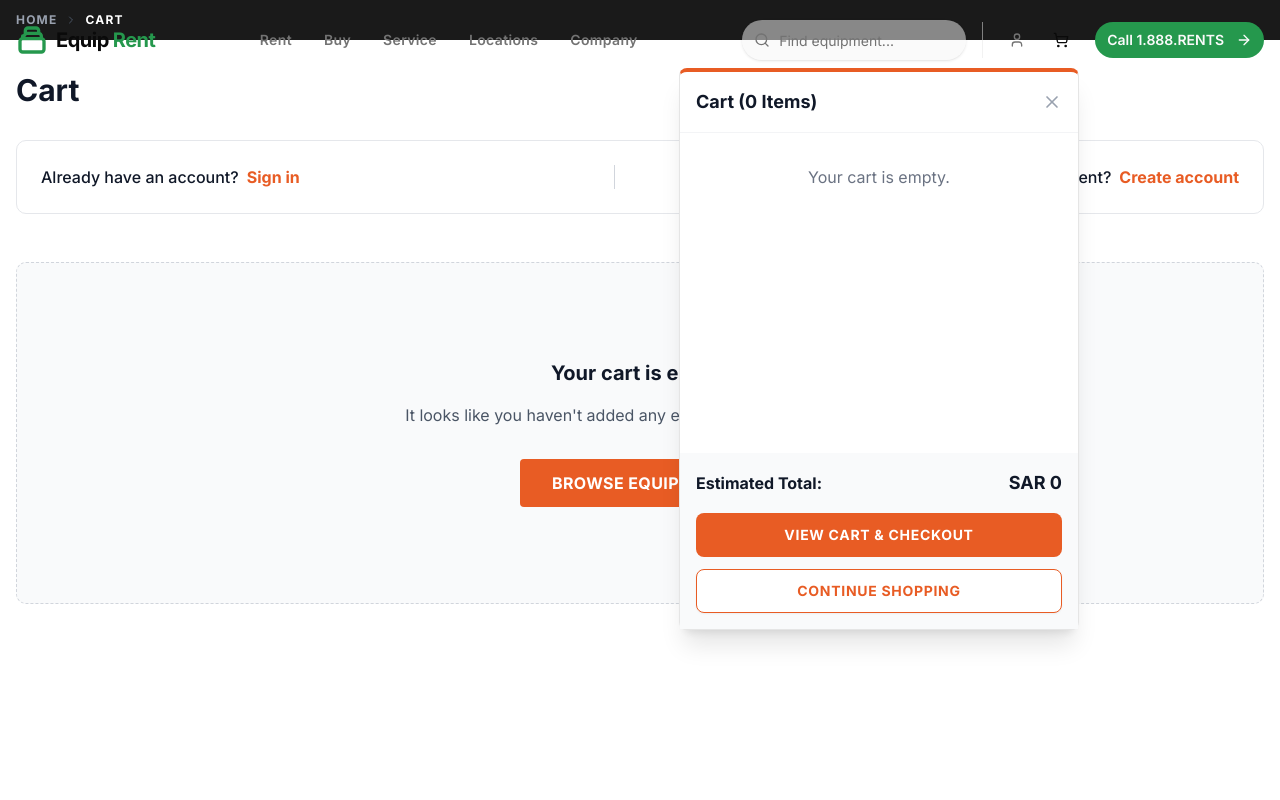
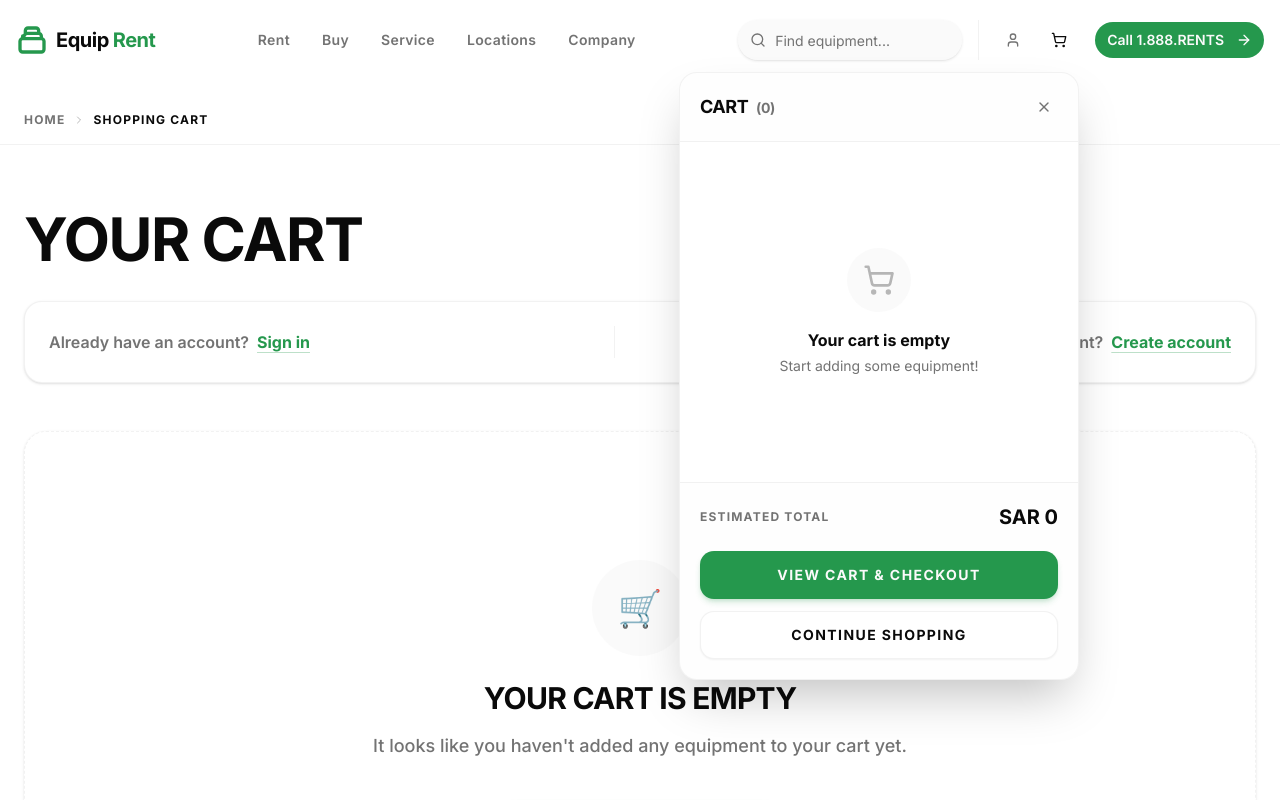
Before and after one commit to awaneesh-anzney/equipmentrent, a Next.js app: page /rent/cart in a window 1280 px wide. Both pictures are taken after a click on the button 1061 px from the left and 40 px from the top of the page. Shown: the top 800 px of the page. Built offline with nearby package versions, Linux system fonts and the light colour scheme.

Commit message:
feat: Implement equipment rental shopping cart functionality, including an add-to-cart dialog, cart page, item cards, and summary.

```diff
--- a/src/app/(equpments)/rent/cart/page.tsx
+++ b/src/app/(equpments)/rent/cart/page.tsx
@@ -13,31 +13,34 @@
     const breakdown = calculateCartBreakdown(cartItems);
 
     return (
-        <div className="min-h-screen bg-white pb-16">
-            {/* Breadcrumb - Optional, but keeps consistency */}
-            <div className="bg-[#1a1a1a] text-white py-3">
-                <div className="container mx-auto px-4">
-                    <div className="flex items-center text-[10px] md:text-xs font-bold tracking-widest uppercase text-gray-400 gap-2">
-                        <Link href="/" className="hover:text-white transition-colors">Home</Link>
-                        <ChevronRight className="h-3 w-3 text-gray-600" />
-                        <span className="text-white">Cart</span>
+        <div className="min-h-screen bg-background pt-24 pb-20">
+            {/* Breadcrumb Area */}
+            <div className="bg-background/80 backdrop-blur-md border-b border-border/50 py-4 top-20 z-40">
+                <div className="container mx-auto px-4 lg:px-6">
+                    <div className="flex flex-wrap items-center text-[10px] md:text-xs font-bold tracking-widest uppercase text-muted-foreground gap-2">
+                        <Link href="/" className="hover:text-primary transition-colors">Home</Link>
+                        <ChevronRight className="h-3 w-3 text-muted-foreground/50" />
+                        <span className="text-foreground font-black">Shopping Cart</span>
                     </div>
                 </div>
             </div>
 
-            <div className="container mx-auto px-4 py-8">
-                <h1 className="text-3xl font-black text-gray-900 mb-8">Cart</h1>
+            <div className="container mx-auto px-4 lg:px-6 py-8 md:py-16">
+                <div className="flex items-center gap-4 mb-8">
+                    <h1 className="text-4xl md:text-6xl font-black text-foreground tracking-tight uppercase">Your Cart</h1>
+                    {cartItems.length > 0 && <span className="bg-primary/10 text-primary border border-primary/20 rounded-full px-4 py-1 text-sm font-black mt-2">{cartItems.length} items</span>}
+                </div>
 
                 {/* Account Banner */}
-                <div className="border border-gray-200 rounded-lg p-6 mb-12 flex flex-col md:flex-row items-center justify-between gap-4 md:gap-0 bg-white">
-                    <div className="flex items-center gap-1 text-sm md:text-base font-medium text-gray-900">
+                <div className="bg-card border border-border/50 shadow-sm rounded-2xl p-6 mb-12 flex flex-col md:flex-row items-center justify-between gap-4 md:gap-0">
+                    <div className="flex items-center gap-2 text-sm md:text-base font-semibold text-muted-foreground">
                         Already have an account?
-                        <Link href="#" className="text-[#E85C24] hover:underline font-bold ml-1">Sign in</Link>
+                        <Link href="#" className="text-primary hover:text-primary/80 transition-colors font-bold underline underline-offset-4 decoration-primary/30 hover:decoration-primary">Sign in</Link>
                     </div>
-                    <div className="hidden md:block w-px h-6 bg-gray-300 mx-4" />
-                    <div className="flex items-center gap-1 text-sm md:text-base font-medium text-gray-900">
+                    <div className="hidden md:block w-px h-8 bg-border/50 mx-4" />
+                    <div className="flex items-center gap-2 text-sm md:text-base font-semibold text-muted-foreground">
                         New to EquipmentRent?
-                        <Link href="#" className="text-[#E85C24] hover:underline font-bold ml-1">Create account</Link>
+                        <Link href="#" className="text-primary hover:text-primary/80 transition-colors font-bold underline underline-offset-4 decoration-primary/30 hover:decoration-primary">Create account</Link>
                     </div>
                 </div>
 
@@ -53,17 +56,20 @@
                         </div>
 
                         {/* Right Side: Summary - Sticky */}
-                        <div className="w-full lg:w-[400px] shrink-0">
+                        <div className="w-full lg:w-[420px] shrink-0">
                             <CartSummary breakdown={breakdown} />
                         </div>
                     </div>
                 ) : (
-                    <div className="text-center py-24 bg-gray-50 rounded-lg border border-dashed border-gray-300">
-                        <h2 className="text-xl font-bold text-gray-900 mb-4">Your cart is empty</h2>
-                        <p className="text-gray-600 mb-8">It looks like you haven't added any equipment to your cart yet.</p>
+                    <div className="text-center py-32 bg-card rounded-3xl border border-dashed border-border/50 shadow-sm flex flex-col items-center">
+                        <div className="w-24 h-24 bg-muted/50 rounded-full flex items-center justify-center mb-6">
+                            <span className="text-4xl">🛒</span>
+                        </div>
+                        <h2 className="text-3xl font-black text-foreground mb-4 uppercase tracking-tight">Your cart is empty</h2>
+                        <p className="text-muted-foreground font-medium mb-10 text-lg">It looks like you haven't added any equipment to your cart yet.</p>
                         <Link
                             href="/rent"
-                            className="inline-flex items-center justify-center px-8 py-3 bg-[#E85C24] text-white font-bold rounded hover:bg-[#d64e18] transition-colors uppercase tracking-wide"
+                            className="inline-flex items-center justify-center px-10 h-14 bg-primary text-primary-foreground font-bold rounded-xl hover:bg-primary/90 transition-all uppercase tracking-widest shadow-md shadow-primary/20 hover:-translate-y-0.5"
                         >
                             Browse Equipment
                         </Link>
--- a/src/components/cart/CartSummary.tsx
+++ b/src/components/cart/CartSummary.tsx
@@ -12,42 +12,42 @@
 
 export function CartSummary({ breakdown }: CartSummaryProps) {
     return (
-        <div className="bg-gray-50 rounded-lg p-6 sticky top-24">
-            <div className="mb-6">
-                <span className="text-sm font-bold text-gray-600 block mb-1">Estimated Total</span>
-                <span className="text-3xl md:text-4xl font-black text-gray-900 block">
+        <div className="bg-card border border-border/50 rounded-3xl p-6 md:p-8 sticky top-32 shadow-sm">
+            <div className="mb-8">
+                <span className="text-[11px] font-black uppercase tracking-widest text-muted-foreground block mb-1">Estimated Total</span>
+                <span className="text-4xl md:text-5xl font-black text-foreground block tracking-tight">
                     SAR {breakdown.total.toLocaleString(undefined, { minimumFractionDigits: 2, maximumFractionDigits: 2 })}
                 </span>
             </div>
 
-            <div className="space-y-3 mb-8 border-b border-gray-200 pb-8">
+            <div className="space-y-4 mb-8 border-b border-border/50 pb-8">
                 <div className="flex justify-between items-center text-sm">
-                    <span className="text-gray-600 font-medium">Rental Charges</span>
-                    <span className="font-bold text-gray-900">
+                    <span className="text-muted-foreground font-semibold">Rental Charges</span>
+                    <span className="font-bold text-foreground">
                         SAR {breakdown.rentalCharges.toLocaleString(undefined, { minimumFractionDigits: 2, maximumFractionDigits: 2 })}
                     </span>
                 </div>
 
                 <div className="flex justify-between items-center text-sm">
-                    <div className="flex items-center gap-1.5">
-                        <span className="text-gray-600 font-medium">Rental Protection Plan</span>
+                    <div className="flex items-center gap-1.5 group">
+                        <span className="text-muted-foreground font-semibold">Rental Protection Plan</span>
                         <span title="Covers accidental damage to equipment" className="cursor-help">
-                            <Info className="h-4 w-4 text-gray-400" />
+                            <Info className="h-4 w-4 text-muted-foreground/50 group-hover:text-primary transition-colors" />
                         </span>
                     </div>
-                    <span className="font-bold text-gray-900">
+                    <span className="font-bold text-foreground">
                         SAR {breakdown.protectionPlan.toLocaleString(undefined, { minimumFractionDigits: 2, maximumFractionDigits: 2 })}
                     </span>
                 </div>
 
                 <div className="flex justify-between items-center text-sm">
-                    <div className="flex items-center gap-1.5">
-                        <span className="text-gray-600 font-medium">Estimated Transportation Fee</span>
+                    <div className="flex items-center gap-1.5 group">
+                        <span className="text-muted-foreground font-semibold">Transportation Fee</span>
                         <span title="Based on delivery location" className="cursor-help">
-                            <Info className="h-4 w-4 text-gray-400" />
+                            <Info className="h-4 w-4 text-muted-foreground/50 group-hover:text-primary transition-colors" />
                         </span>
                     </div>
-                    <span className="font-bold text-gray-900">
+                    <span className="font-bold text-foreground">
                         {breakdown.transportationFee > 0
                             ? `SAR ${breakdown.transportationFee.toLocaleString(undefined, { minimumFractionDigits: 2, maximumFractionDigits: 2 })}`
                             : "SAR -"}
@@ -55,32 +55,32 @@
                 </div>
 
                 <div className="flex justify-between items-center text-sm">
-                    <div className="flex items-center gap-1.5">
-                        <span className="text-gray-600 font-medium">Equipment Charges</span>
+                    <div className="flex items-center gap-1.5 group">
+                        <span className="text-muted-foreground font-semibold">Equipment Charges</span>
                         <span title="Environmental and other fees" className="cursor-help">
-                            <Info className="h-4 w-4 text-gray-400" />
+                            <Info className="h-4 w-4 text-muted-foreground/50 group-hover:text-primary transition-colors" />
                         </span>
                     </div>
-                    <span className="font-bold text-gray-900">
+                    <span className="font-bold text-foreground">
                         SAR {breakdown.equipmentCharges.toLocaleString(undefined, { minimumFractionDigits: 2, maximumFractionDigits: 2 })}
                     </span>
                 </div>
 
-                <div className="flex justify-between items-center text-sm pt-2">
-                    <span className="text-gray-600 font-medium">Taxes</span>
-                    <span className="font-bold text-gray-900">
+                <div className="flex justify-between items-center text-sm pt-4 border-t border-border/30 border-dashed">
+                    <span className="text-muted-foreground font-semibold">Taxes</span>
+                    <span className="font-bold text-foreground">
                         SAR {breakdown.taxes.toLocaleString(undefined, { minimumFractionDigits: 2, maximumFractionDigits: 2 })}
                     </span>
                 </div>
             </div>
 
-            <div className="space-y-4">
-                <Button className="w-full h-12 bg-[#E85C24] hover:bg-[#d64e18] text-white font-bold uppercase tracking-wider text-sm rounded-sm shadow-sm">
+            <div className="space-y-5">
+                <Button className="w-full h-14 bg-primary hover:bg-primary/90 text-primary-foreground font-black uppercase tracking-widest text-sm rounded-xl shadow-md shadow-primary/20 hover:-translate-y-0.5 transition-all">
                     CHECKOUT AS GUEST
                 </Button>
 
-                <div className="text-center text-sm text-gray-600 font-medium">
-                    New to EquipmentRent? <Link href="#" className="text-[#E85C24] hover:underline">Create account</Link>
+                <div className="text-center text-sm text-muted-foreground font-medium bg-muted/30 py-3 rounded-xl border border-border/50">
+                    New to EquipmentRent? <Link href="#" className="text-primary hover:text-primary/80 font-bold ml-1 transition-colors">Create account</Link>
                 </div>
             </div>
         </div>
--- a/src/components/commons/CartDialog.tsx
+++ b/src/components/commons/CartDialog.tsx
@@ -26,36 +26,40 @@
     return (
         <Popover open={isCartOpen} onOpenChange={setCartOpen}>
             <PopoverTrigger asChild>
-                <Button size="icon" variant="ghost" className="relative hover:text-[#E85C24] transition-colors">
-                    <ShoppingCart className="h-6 w-6" />
+                <Button size="icon" variant="ghost" className="relative hover:bg-primary/5 hover:text-primary transition-colors rounded-full w-10 h-10">
+                    <ShoppingCart className="h-5 w-5" />
                     {cartItems.length > 0 && (
-                        <span className="absolute -top-1 -right-1 bg-[#E85C24] text-white text-[10px] font-bold rounded-full h-4 w-4 flex items-center justify-center">
+                        <span className="absolute -top-1 -right-1 bg-primary text-primary-foreground text-[10px] font-black tracking-widest rounded-full h-5 w-5 flex items-center justify-center shadow-sm shadow-primary/20">
                             {cartItems.length}
                         </span>
                     )}
                 </Button>
             </PopoverTrigger>
-            <PopoverContent className="w-[400px] p-0 shadow-xl border-t-4 border-t-[#E85C24]" align="end" sideOffset={10}>
+            <PopoverContent className="w-[400px] p-0 shadow-2xl rounded-2xl border border-border/50 bg-card overflow-hidden" align="end" sideOffset={12}>
                 {/* Header */}
-                <div className="p-4 border-b border-gray-100 flex items-center justify-between">
-                    <h3 className="font-black text-gray-900 text-lg">Cart ({cartItems.length} Items)</h3>
-                    <button onClick={() => setCartOpen(false)} className="text-gray-400 hover:text-gray-600">
-                        <X className="h-5 w-5" />
+                <div className="p-5 border-b border-border/50 flex items-center justify-between bg-muted/10">
+                    <h3 className="font-black text-foreground text-lg uppercase tracking-tight">Cart <span className="text-muted-foreground ml-1 font-bold text-sm">({cartItems.length})</span></h3>
+                    <button onClick={() => setCartOpen(false)} className="text-muted-foreground hover:text-foreground transition-colors hover:bg-muted p-1.5 rounded-full">
+                        <X className="h-4 w-4" />
                     </button>
                 </div>
 
                 {/* Items List */}
-                <div className="h-[320px] overflow-y-auto">
+                <div className="h-[340px] overflow-y-auto overflow-x-hidden custom-scrollbar">
                     {cartItems.length === 0 ? (
-                        <div className="p-8 text-center text-gray-500">
-                            Your cart is empty.
+                        <div className="h-full flex flex-col items-center justify-center p-8 text-center">
+                            <div className="w-16 h-16 bg-muted/50 rounded-full flex items-center justify-center mb-4">
+                                <ShoppingCart className="h-8 w-8 text-muted-foreground/50" />
+                            </div>
+                            <div className="font-bold text-foreground">Your cart is empty</div>
+                            <div className="text-sm text-muted-foreground mt-1">Start adding some equipment!</div>
                         </div>
                     ) : (
                         <div className="flex flex-col">
                             {cartItems.map((item, index) => (
-                                <div key={index} className="flex gap-4 p-4 border-b border-gray-100 hover:bg-gray-50 transition-colors">
+                                <div key={index} className="flex gap-4 p-5 border-b border-border/50 hover:bg-muted/10 transition-colors group">
                                     {/* Image */}
-                                    <div className="w-16 h-16 shrink-0 bg-white border border-gray-100 rounded p-1 flex items-center justify-center">
+                                    <div className="w-20 h-20 shrink-0 bg-muted/20 border border-border/30 rounded-xl p-2 flex items-center justify-center group-hover:bg-primary/5 transition-colors">
                                         <img
                                             src={item.equipment.image}
                                             alt={item.equipment.name}
@@ -64,17 +68,17 @@
                                     </div>
 
                                     {/* Details */}
-                                    <div className="flex-1 min-w-0">
-                                        <h4 className="font-bold text-gray-900 text-sm leading-tight mb-1 truncate">
+                                    <div className="flex-1 min-w-0 flex flex-col justify-center">
+                                        <h4 className="font-bold text-foreground text-sm uppercase tracking-tight leading-tight mb-1 line-clamp-2">
                                             {item.quantity} x {item.equipment.name}
                                         </h4>
-                                        <p className="text-xs text-gray-500 font-medium">
+                                        <p className="text-[11px] font-bold uppercase tracking-widest text-muted-foreground">
                                             {formatDateRange(item.startDate, item.endDate)}
                                         </p>
                                     </div>
 
                                     {/* Actions */}
-                                    <div className="flex flex-col gap-2 items-center justify-start pt-1">
+                                    <div className="flex flex-col gap-2 items-end justify-center pt-1 pr-1">
                                         <AddToCartDialog
                                             item={item.equipment}
                                             initialQuantity={item.quantity}
@@ -83,15 +87,15 @@
                                             initialEndDate={item.endDate}
                                             editItemIndex={index}
                                         >
-                                            <button className="text-[#E85C24] hover:text-[#d64e18]">
-                                                <Edit2 className="h-4 w-4" />
+                                            <button className="text-muted-foreground hover:text-primary transition-colors p-1.5 bg-muted/20 hover:bg-primary/10 rounded-full">
+                                                <Edit2 className="h-3.5 w-3.5" />
                                             </button>
                                         </AddToCartDialog>
                                         <button
                                             onClick={() => removeFromCart(index)}
-                                            className="text-[#E85C24] hover:text-[#d64e18]"
+                                            className="text-muted-foreground hover:text-destructive transition-colors p-1.5 bg-muted/20 hover:bg-destructive/10 rounded-full"
                                         >
-                                            <Trash2 className="h-4 w-4" />
+                                            <Trash2 className="h-3.5 w-3.5" />
                                         </button>
                                     </div>
                                 </div>
@@ -101,16 +105,16 @@
                 </div>
 
                 {/* Footer */}
-                <div className="p-4 bg-gray-50">
-                    <div className="flex items-center justify-between mb-4">
-                        <span className="font-bold text-gray-900">Estimated Total:</span>
-                        <span className="font-bold text-gray-900 text-lg">SAR {cartTotal.toLocaleString()}</span>
+                <div className="p-5 bg-muted/10 border-t border-border/50">
+                    <div className="flex items-center justify-between mb-5">
+                        <span className="font-bold text-muted-foreground uppercase tracking-widest text-xs">Estimated Total</span>
+                        <span className="font-black text-foreground text-xl">SAR {cartTotal.toLocaleString()}</span>
                     </div>
 
                     <div className="flex flex-col gap-3">
                         <Link href="/rent/cart" passHref>
                             <Button
-                                className="w-full bg-[#E85C24] hover:bg-[#d64e18] text-white font-bold uppercase tracking-wider h-11"
+                                className="w-full bg-primary hover:bg-primary/90 text-primary-foreground font-bold uppercase tracking-widest h-12 rounded-xl shadow-md shadow-primary/20 hover:-translate-y-0.5 transition-transform"
                                 onClick={() => setCartOpen(false)}
                             >
                                 View Cart & Checkout
@@ -118,7 +122,7 @@
                         </Link>
                         <Button
                             variant="outline"
-                            className="w-full border-[#E85C24] text-[#E85C24] hover:bg-[#E85C24] hover:text-white font-bold uppercase tracking-wider h-11 bg-white"
+                            className="w-full border-border/50 hover:bg-muted text-foreground font-bold uppercase tracking-widest h-12 rounded-xl"
                             onClick={() => setCartOpen(false)}
                         >
                             Continue Shopping
```
Also changed, not shown: src/components/cart/CartItemCard.tsx (+21 -21 lines), src/components/commons/dialog/AddToCartDialog.tsx (+31 -33 lines).
